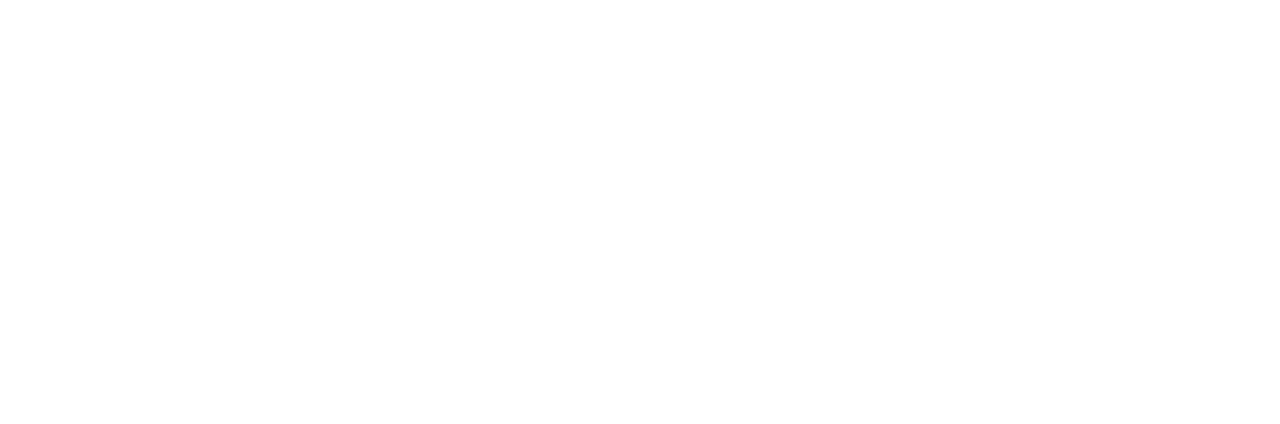
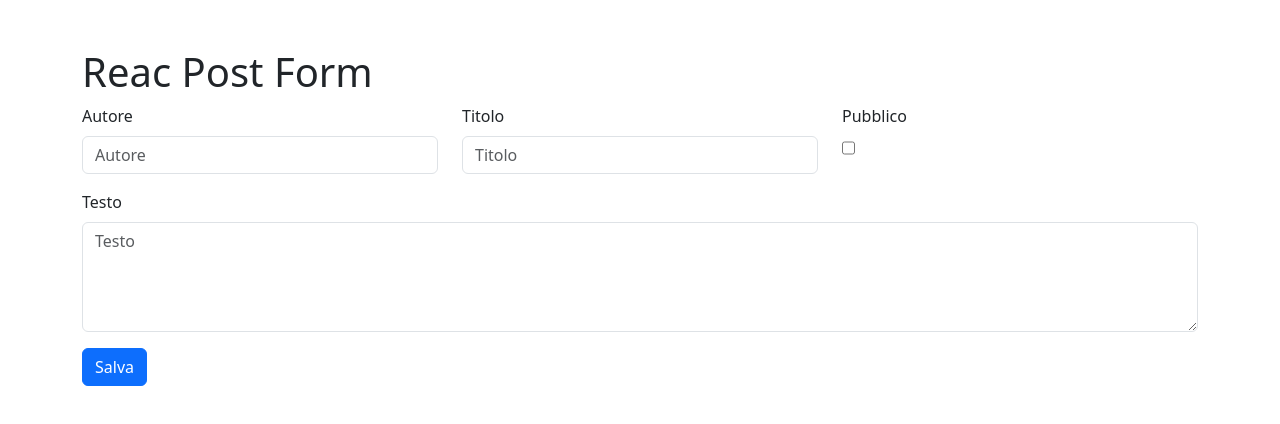
Before and after one commit to Johnnyfromtheblock4/react-post-form, a React (Vite) app: page / in a window 1280 px wide. Shown: the top 424 px of the page. Built offline with nearby package versions, Linux system fonts and the light colour scheme.

Commit message:
[UPD] html

```diff
--- a/src/App.jsx
+++ b/src/App.jsx
@@ -1,5 +1,69 @@
 function App() {
-  return <></>;
+  return (
+    <>
+      <div className="container my-5">
+        <div className="row">
+          <div className="col-12">
+            <h1>Reac Post Form</h1>
+          </div>
+          <div className="col-12">
+            <form>
+              <div className="row gy-3">
+                {/* Autore */}
+                <div className="col-12 col-md-4">
+                  <label htmlFor="" className="form-label">
+                    Autore
+                  </label>
+                  <input
+                    type="text"
+                    className="form-control"
+                    placeholder="Autore"
+                  />
+                </div>
+                {/* Titolo */}
+                <div className="col-12 col-md-4">
+                  <label htmlFor="" className="form-label">
+                    Titolo
+                  </label>
+                  <input
+                    type="text"
+                    className="form-control"
+                    placeholder="Titolo"
+                  />
+                </div>
+                {/* Pubblico */}
+                <div className="col-12 col-md-4">
+                  <label htmlFor="" className="form-label">
+                    Pubblico
+                  </label>
+                  <div>
+                    <input type="checkbox" className="form-check" />
+                  </div>
+                </div>
+                {/* Testo */}
+                <div className="col-12">
+                  <label htmlFor="" className="form-label">
+                    Testo
+                  </label>
+                  <textarea
+                    name=""
+                    id=""
+                    className="form-control"
+                    rows="4"
+                    placeholder="Testo"
+                  ></textarea>
+                </div>
+                {/* Button */}
+                <div className="col-12">
+                  <button className="btn btn-primary">Salva</button>
+                </div>
+              </div>
+            </form>
+          </div>
+        </div>
+      </div>
+    </>
+  );
 }
 
 export default App;
```
